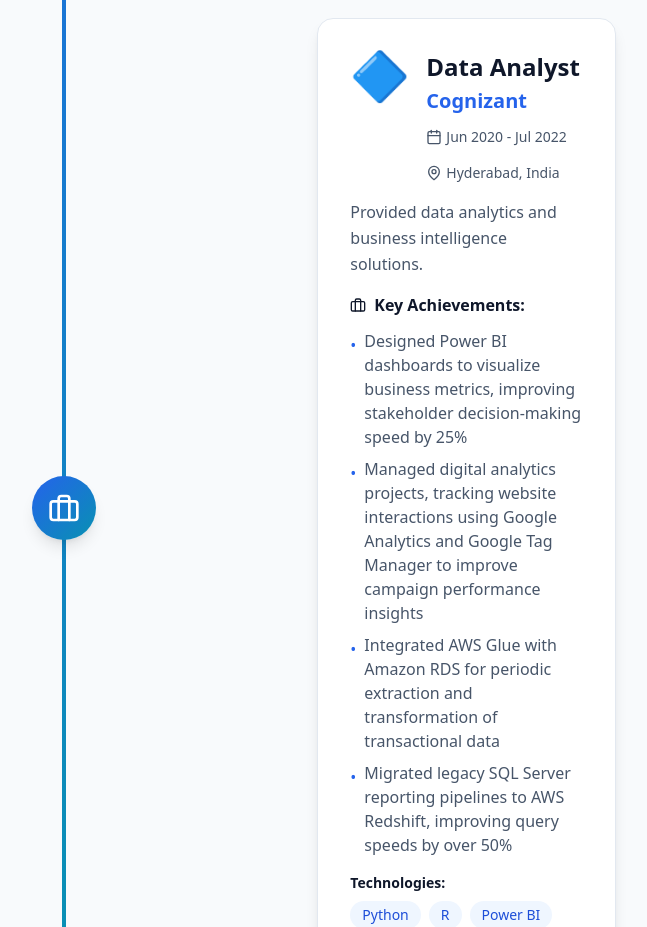
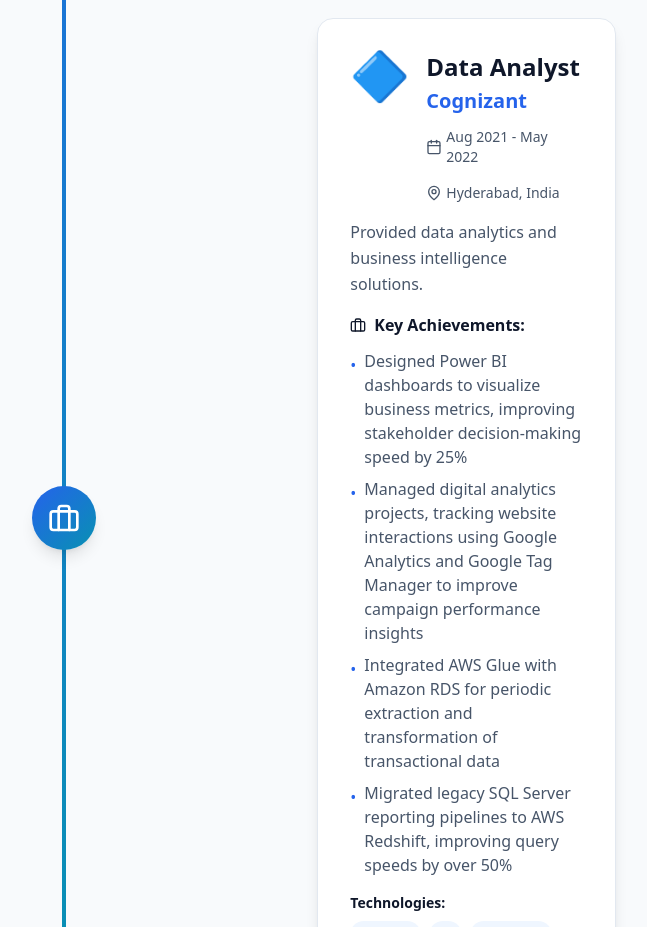
Before and after one commit to maheshmuthyala/Protfolio, a React (Vite) app: page / in a window 1280 px wide. Shown: the part 3020-3947 px from the top of the page, without its empty margins (576-1223 px from the left). Built offline with nearby package versions, Linux system fonts and the light colour scheme.

Commit message:
Update Experience.tsx

```diff
--- a/src/components/Experience.tsx
+++ b/src/components/Experience.tsx
@@ -22,7 +22,7 @@ export default function Experience() {
       logo: '🔷',
       position: 'Data Analyst',
       location: 'Hyderabad, India',
-      period: 'Jun 2020 - Jul 2022',
+      period: 'Aug 2021 - May 2022',
       description: 'Provided data analytics and business intelligence solutions.',
       achievements: [
         'Designed Power BI dashboards to visualize business metrics, improving stakeholder decision-making speed by 25%',
```
